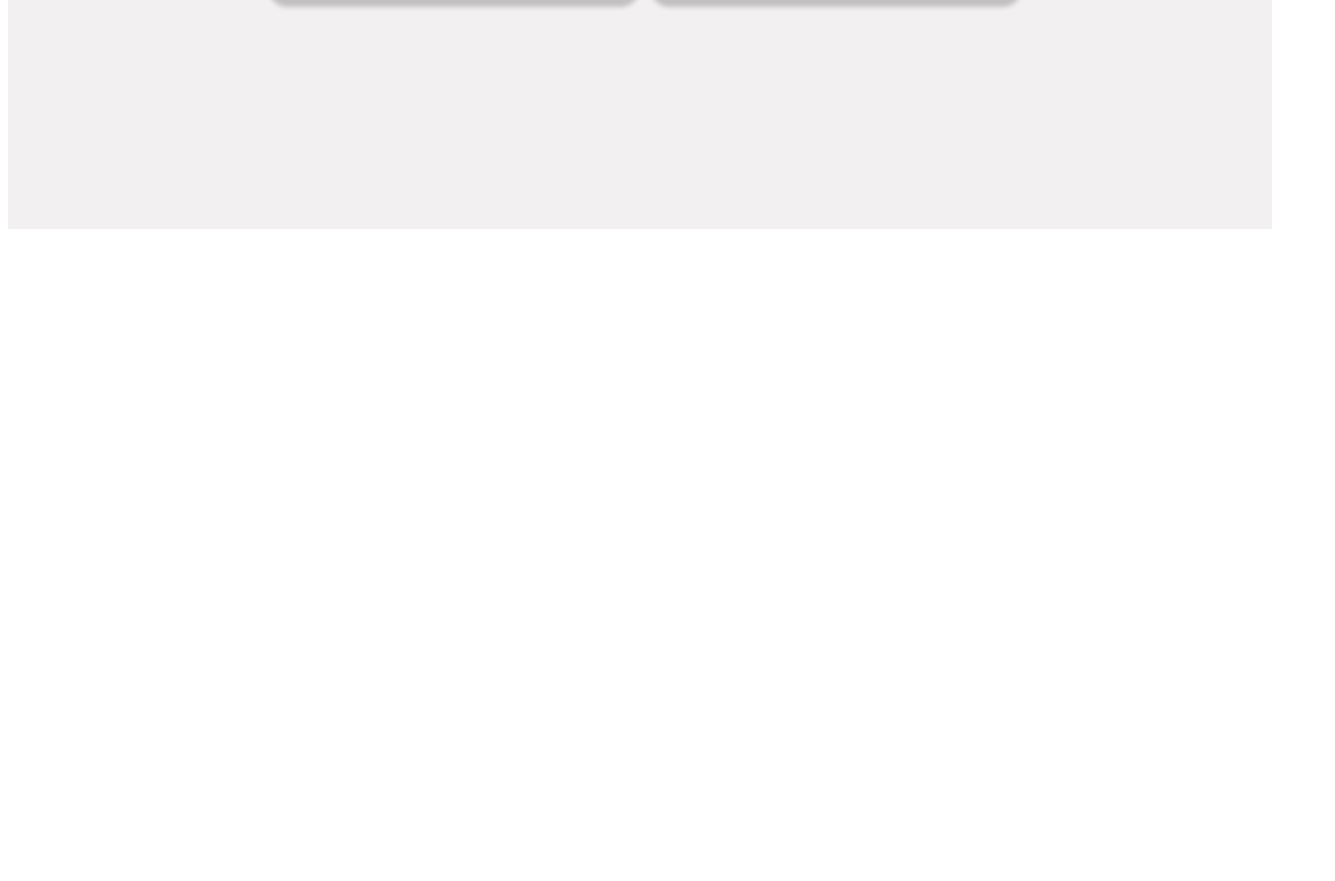
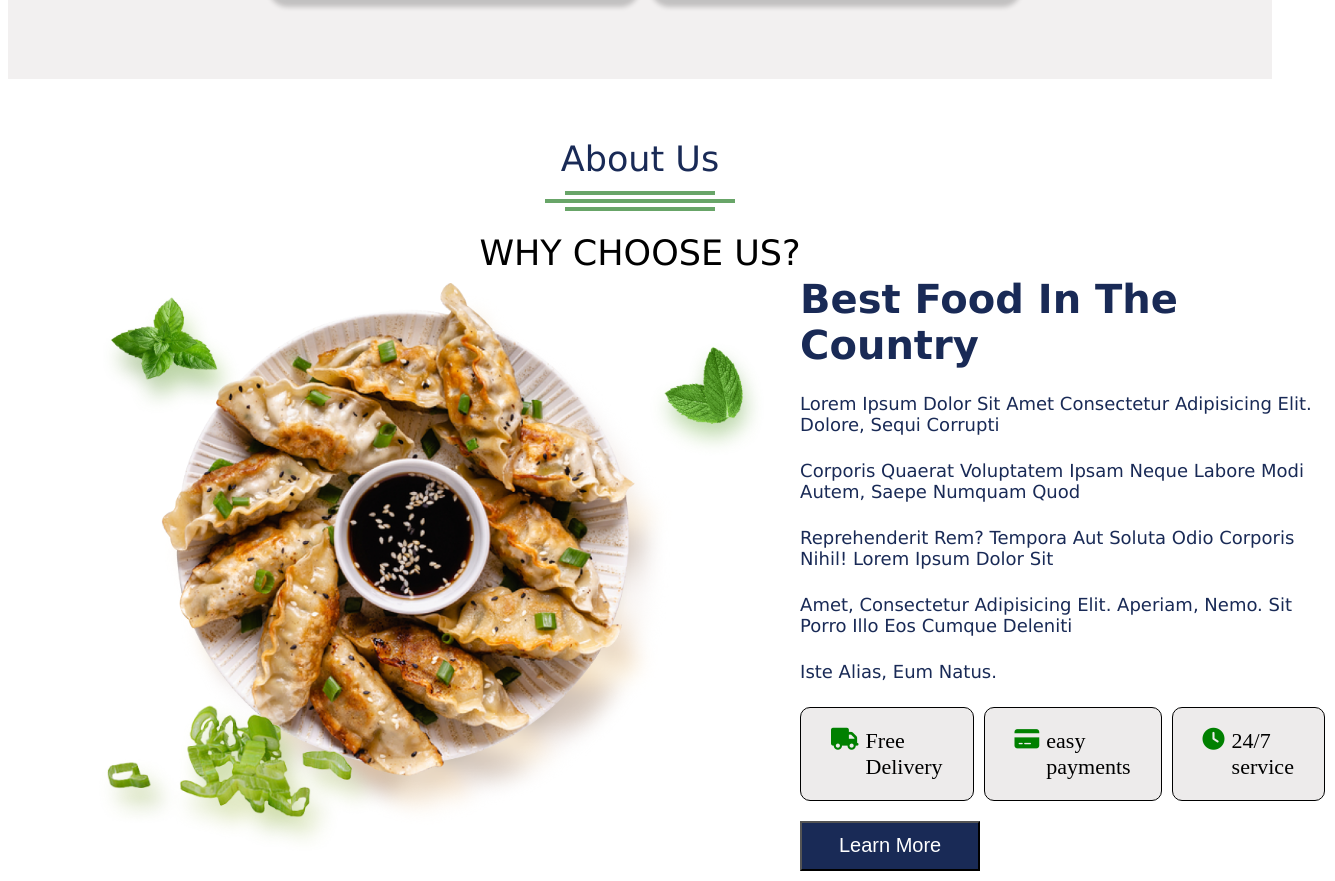
Before and after one commit to hegzo891/Resturant_WebDesign, a plain HTML site: page index.html in a window 1280 px wide. Shown: the part 2274-3155 px from the top of the page, 1335 px wide, since content can reach past the window. Before the commit the page ends 2511 px from the top, so only its background shows below. Drawn offline with Linux system fonts and the light colour scheme.

Commit message:
adding the third container

```diff
--- a/index.css
+++ b/index.css
@@ -65,7 +65,7 @@ li {
 }
 
 .material-icons:hover {
-    color: white;
+    color: rgb(212, 212, 212);
 }
 
 .box-container1 {
@@ -143,7 +143,7 @@ button {
 }
 
 button:hover {
-    background-color:rgb(104, 165, 104);
+    background-color: rgb(104, 165, 104);
     width: 190px;
     letter-spacing: 3px;
 }
@@ -175,7 +175,7 @@ button:hover {
     background-color: rgb(242, 240, 240);
     display: flex;
     flex-direction: column;
-    height: 1500px;
+    height: 1350px;
 }
 
 #title {
@@ -206,21 +206,22 @@ button:hover {
     font-family: Verdana, Geneva, Tahoma, sans-serif;
     margin-top: 50px;
 }
+
 .line {
     width: 150px;
     height: 4px;
-    background-color:rgb(104, 165, 104);
+    background-color: rgb(104, 165, 104);
     margin: 2px auto;
 }
 
 .line2 {
     width: 190px;
     height: 4px;
-    background-color:rgb(104, 165, 104);
+    background-color: rgb(104, 165, 104);
     margin: 2px auto;
 }
 
-#meals{
+#meals {
     display: flex;
     flex-wrap: wrap;
     justify-content: center;
@@ -230,12 +231,13 @@ button:hover {
 
 }
 
-#meal1{
+#meal1 {
     background-color: white;
-    display:  flex;
+    display: flex;
     flex-direction: column;
     display: flex;
-    justify-content: center; /* Center horizontally */
+    justify-content: center;
+    /* Center horizontally */
     align-items: center;
     width: 350px;
     height: 400px;
@@ -246,15 +248,18 @@ button:hover {
     padding-top: 30px;
     padding-bottom: 30px;
     border-radius: 20px;
-    box-shadow: 10px 10px 5px rgba(0, 0, 0, 0.2); /* Adding a basic shadow */
+    box-shadow: 10px 10px 5px rgba(0, 0, 0, 0.2);
+    /* Adding a basic shadow */
 
 }
-.prices{
+
+.prices {
     display: flex;
     align-content: center;
     justify-content: center;
 }
-.price{
+
+.price {
     display: flex;
     align-items: center;
     justify-content: center;
@@ -268,12 +273,14 @@ button:hover {
 
 
 }
-.custom-meals{
+
+.custom-meals {
     width: 270px;
     height: 220px;
 
 }
-.meals-button{
+
+.meals-button {
     width: 150px;
     height: 40px;
     font-size: 20px;
@@ -282,15 +289,16 @@ button:hover {
 
 
 }
-.meals-button:hover{
+
+.meals-button:hover {
     letter-spacing: 0;
-    width:150px;
-    background-color:rgb(104, 165, 104);
+    width: 150px;
+    background-color: rgb(104, 165, 104);
 
 
 }
 
-.starsandtext{
+.starsandtext {
     display: flex;
     flex-direction: column;
     justify-content: center;
@@ -303,7 +311,7 @@ button:hover {
 
 }
 
-.custom-icon{
+.custom-icon {
     color: rgb(104, 165, 104);
 
 }
@@ -326,22 +334,20 @@ button:hover {
 
 .icon-left {
     left: 10px;
-    margin-top: 20px;
+    margin-top: 10px;
     margin-left: 20px;
-    background-color: rgb(219, 216, 216);
     border-radius: 20px;
     width: 40px;
     height: 40px;
-    display:flex;
+    display: flex;
     align-content: center;
     justify-content: center;
 }
 
 .icon-right {
     right: 10px;
-    margin-top: 20px;
+    margin-top: 10px;
     margin-right: 20px;
-    background-color: rgb(219, 216, 216);
     border-radius: 20px;
     width: 40px;
     height: 40px;
@@ -356,3 +362,86 @@ button:hover {
 .container:hover .icon {
     opacity: 1;
 }
+
+#title2{
+    display: flex;
+    align-content: center;
+    flex-direction: column;
+}
+
+#About-Us{
+    color: rgb(25, 42, 86);
+    font-size: 35px;
+    display: flex;
+    justify-content: center;
+    font-family: Verdana, Geneva, Tahoma, sans-serif;
+    margin-top: 60px;
+    margin-bottom: 10px;
+
+}
+
+#WHY-CHOOSE-US{
+    font-size: 35px;
+    font-weight: 500;
+    display: flex;
+    justify-content: center;
+    font-family: Verdana, Geneva, Tahoma, sans-serif;
+    margin-top: 20px;
+}
+
+#image7{
+    width: 800px;
+    height: 600px;
+}
+
+#pic-and-txt{
+    display: flex;
+}
+
+#many-content{
+    display: flex;
+    flex-direction: column;
+    justify-content: center;
+}
+
+.content1{
+    color: rgb(25, 42, 86);
+    font-weight: 600;
+    font-size: 40px;
+    font-family: Verdana, Geneva, Tahoma, sans-serif;
+    margin-bottom: 25px;
+
+
+}
+.content2{
+    color: rgb(25, 42, 86);
+    font-size: 18px;
+    font-family: Verdana, Geneva, Tahoma, sans-serif;
+    margin-bottom: 25px;
+}
+
+.custom-cont{
+    display: flex;
+    font-size: 22px;
+    border: 1px solid black;
+    padding: 20px;
+    padding-left:30px;
+    padding-right: 30px;
+    margin-right: 10px;
+    border-radius: 10px;
+    background-color: rgb(237, 235, 235);
+
+
+}
+
+.content3{
+    display: flex;
+    margin-bottom: 20px;
+
+}
+.words{
+    margin-left: 7px;
+    display: flex;
+    justify-content: center;
+    align-items: center;
+}
--- a/index.html
+++ b/index.html
@@ -7,6 +7,8 @@
     <title>Document</title>
     <link rel="stylesheet" href="index.css">
     <link rel="stylesheet" href="https://fonts.googleapis.com/icon?family=Material+Icons">
+    <link rel="stylesheet" href="https://cdnjs.cloudflare.com/ajax/libs/font-awesome/6.0.0-beta3/css/all.min.css">
+
 </head>
 
 <body>
@@ -173,6 +175,41 @@
             </div>
         </div>
     </div>
+    <div id="third-container">
+        <div id="title2">
+            <div id="About-Us">About Us</div>
+            <div class="line"></div>
+            <div class="line2"></div>
+            <div class="line"></div>
+            <div id="WHY-CHOOSE-US">WHY CHOOSE US?</div>
+        </div>
+        <div id="pic-and-txt">
+            <img id="image7" src="images/image7.png" alt="">
+            <div id="many-content">
+                <div class="content1">Best Food In The Country</div>
+                <div class="content2">Lorem Ipsum Dolor Sit Amet Consectetur Adipisicing Elit. Dolore, Sequi Corrupti
+                </div>
+                <div class="content2">Corporis Quaerat Voluptatem Ipsam Neque Labore Modi Autem, Saepe Numquam Quod
+                </div>
+                <div class="content2">Reprehenderit Rem? Tempora Aut Soluta Odio Corporis Nihil! Lorem Ipsum Dolor Sit
+                </div>
+                <div class="content2">Amet, Consectetur Adipisicing Elit. Aperiam, Nemo. Sit Porro Illo Eos Cumque
+                    Deleniti </div>
+                <div class="content2">Iste Alias, Eum Natus.</div>
+                <div class="content3">
+                    <div class="custom-cont"> <i style="color: green;" class="fas fa-truck"></i>
+                        <div class="words">Free Delivery</div>
+                    </div>
+                    <div class="custom-cont"> <i style="color: green;" class="fas fa-credit-card"></i>
+                    <div class="words"> easy payments</div></div>
+                    <div class="custom-cont"><i style="color: green;"  class="fas fa-clock"></i></i>
+                    <div class="words">24/7 service</div></div>
+                </div>
+                <button id="learn-more">Learn More</button>
+            </div>
+
+        </div>
+    </div>
 </body>
 
 </html>
```
Also changed, not shown: images/image7.png (added). Lines whose indentation alone changed are shown as unchanged.
